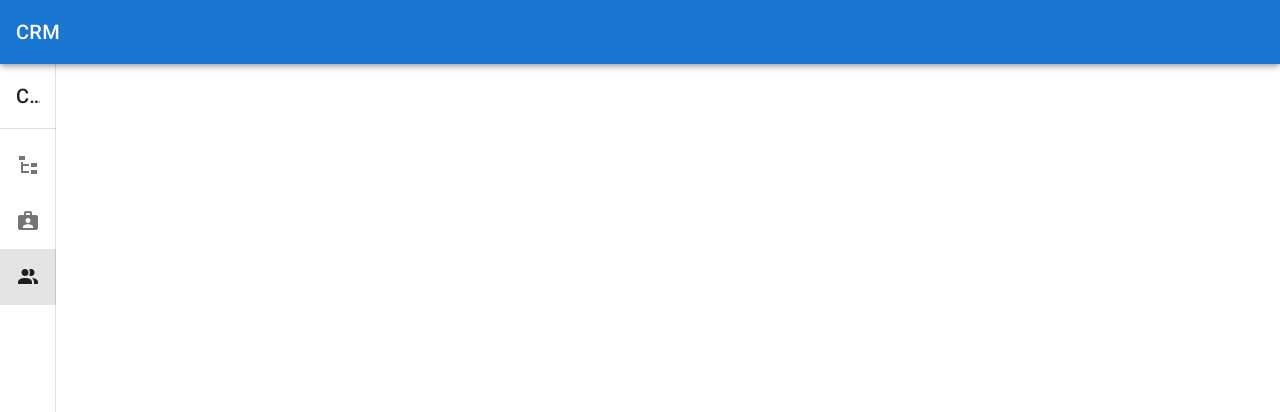
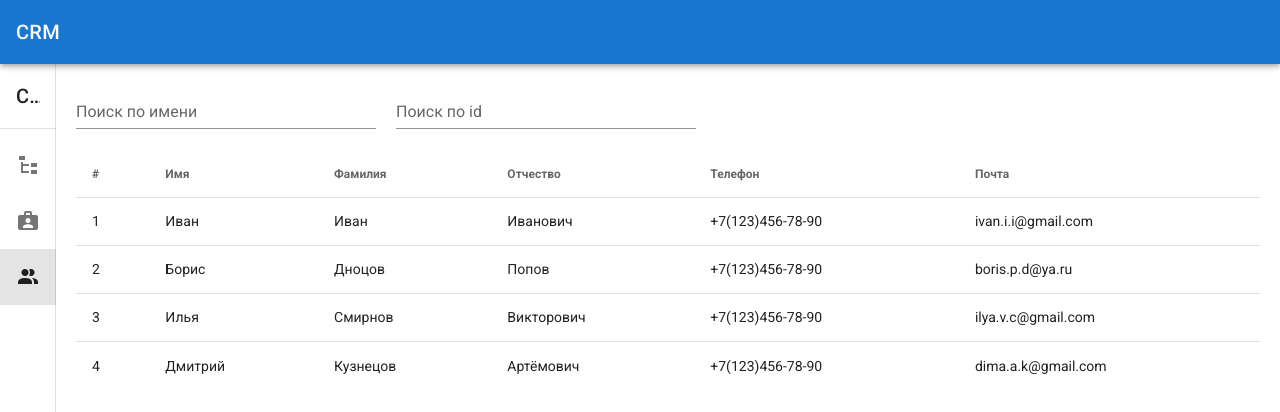
Before and after one commit to sqinFun/crm-frontend, a Vue app: page /clients in a window 1280 px wide. Shown: the top 412 px of the page. Built offline with nearby package versions, Linux system fonts and the light colour scheme.

Commit message:
add user table

```diff
--- a/src/components/UiPageContent.vue
+++ b/src/components/UiPageContent.vue
@@ -15,7 +15,12 @@ export default {
 
 <style lang="sass" scoped>
 .page-content
-   display: grid
-   grid-template-columns: 1fr auto
+  display: grid
+  grid-template-columns: 1fr auto
+
+  &__body
+    display: flex
+    flex-direction: column
+    padding: 20px
 
 </style>
--- /dev/null
+++ b/src/components/UiUserFilter.vue
@@ -0,0 +1,38 @@
+<template lang="pug">
+  .filter-list
+    VTextField.filter-list__item(
+      v-model="filter.userName"
+      label="Поиск по имени"
+    )
+
+    VTextField.filter-list__item(
+      v-model="filter.userName"
+      type="number"
+      label="Поиск по id"
+    )
+
+</template>
+
+<script>
+export default {
+  data: () => ({
+    filter: {
+      userName: ''
+    }
+  })
+
+}
+</script>
+
+<style lang="sass" scoped>
+
+.filter-list
+  display: flex
+  flex-wrap: wrap
+  margin: -10px
+
+  &__item
+    margin: 10px
+    max-width: 300px
+
+</style>
--- /dev/null
+++ b/src/components/UiUserTable/UiUserTable.vue
@@ -0,0 +1,64 @@
+<template lang="pug">
+  .user-table
+    .user-table__header
+      UiUserFilter
+    .user-table__body
+      VDataTable(
+        :headers="headers"
+        :items="users"
+        hide-default-footer
+        disable-sort
+        @click:row="$emit('click:row', $event)"
+      )
+</template>
+
+<script>
+import UiPageContent from "@components/UiPageContent";
+import UiUserFilter from "@components/UiUserFilter";
+import {mapState} from 'vuex'
+export default {
+  components: {
+    UiPageContent,
+    UiUserFilter,
+  },
+  computed: {
+    ...mapState('users', {
+      users: s => s.users,
+    }),
+    headers() {
+      return [
+        {
+          text: '#',
+          value: 'id',
+
+        },
+        {
+          text: 'Имя',
+          value: 'firstName'
+        },
+        {
+          text: 'Фамилия',
+          value: 'secondName'
+        },
+        {
+          text: 'Отчество',
+          value: 'middleName'
+        },
+        {
+          text: 'Телефон',
+          value: 'phone'
+        },
+        {
+          text: 'Почта',
+          value: 'email'
+        }
+      ]
+    }
+  }
+}
+</script>
+
+<style lang="sass" scoped>
+.user-table
+
+</style>
--- /dev/null
+++ b/src/pages/Clients/ClientsPage.vue
@@ -0,0 +1,21 @@
+<template lang="pug">
+  UiPageContent.clients-page
+    UiUserTable
+</template>
+
+<script>
+import UiPageContent from "@components/UiPageContent";
+import UiUserFilter from "@components/UiUserFilter";
+import UiUserTable from "@components/UiUserTable/UiUserTable";
+export default {
+  components: {
+    UiPageContent,
+    UiUserFilter,
+    UiUserTable,
+  },
+}
+</script>
+
+<style lang="sass" scoped>
+
+</style>
--- a/src/router/index.js
+++ b/src/router/index.js
@@ -2,7 +2,7 @@ import Vue from 'vue'
 import VueRouter from 'vue-router'
 import MainPage from "@pages/MainPage";
 import TasksPage from "@pages/TasksPage";
-import ClientsPage from "@pages/ClientsPage";
+import ClientsPage from "@pages/Clients/ClientsPage";
 import StaffPage from "@pages/StaffPage";
 
 Vue.use(VueRouter)
--- a/src/store/index.js
+++ b/src/store/index.js
@@ -1,11 +1,13 @@
 import Vue from 'vue'
 import Vuex from 'vuex'
 import pageSetting from './pageSetting'
+import users from "@/store/users";
 
 Vue.use(Vuex)
 
 export default new Vuex.Store({
   modules: {
     pageSetting,
+    users,
   }
 })
--- /dev/null
+++ b/src/store/users.js
@@ -0,0 +1,53 @@
+import mutations from "@/store/mutations";
+
+export default {
+  namespaced: true,
+  state: {
+    users: [
+      {
+        id: 1,
+        firstName: 'Иван',
+        middleName: 'Иванович',
+        secondName: 'Иван',
+        phone: "+7(123)456-78-90",
+        email: 'ivan.i.i@gmail.com',
+      },
+      {
+        id: 2,
+        firstName: 'Борис',
+        middleName: 'Попов',
+        secondName: 'Дноцов',
+        phone: "+7(123)456-78-90",
+        email: 'boris.p.d@ya.ru',
+      },
+      {
+        id: 3,
+        firstName: 'Илья',
+        middleName: 'Викторович',
+        secondName: 'Смирнов',
+        phone: "+7(123)456-78-90",
+        email: 'ilya.v.c@gmail.com',
+      },
+      {
+        id: 4,
+        firstName: 'Дмитрий',
+        middleName: 'Артёмович',
+        secondName: 'Кузнецов',
+        phone: "+7(123)456-78-90",
+        email: 'dima.a.k@gmail.com',
+      }
+    ]
+  },
+  action: {
+    toggleMenu({commit, state}) {
+      commit('setData', {path: 'isOpenMenu', value: !state.isOpenMenu})
+    },
+  },
+  mutations: {
+    ...mutations,
+    toggleMenu(state) {
+      state.isOpenMenu = !state.isOpenMenu
+    },
+
+  }
+}
```
Also changed, not shown: src/pages/ClientsPage.vue (deleted, +0 -13 lines).
